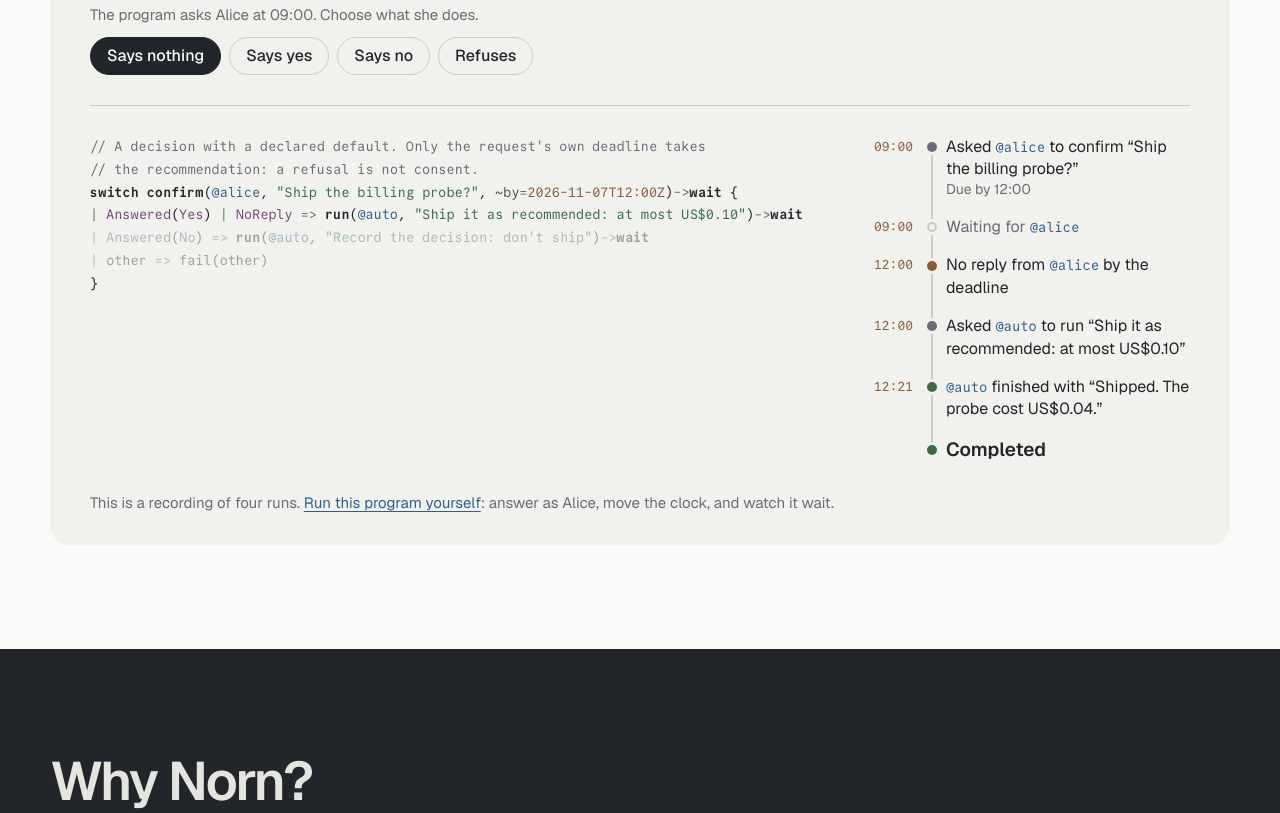
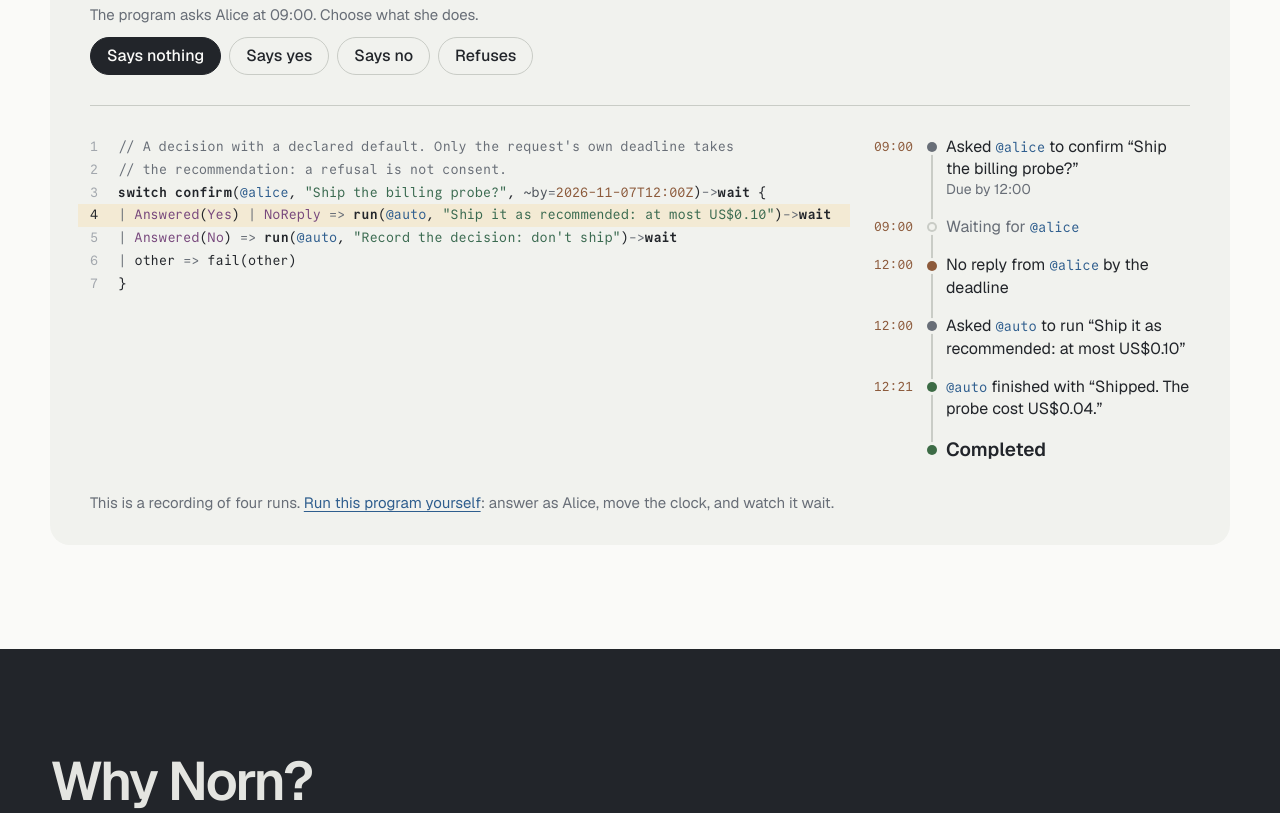
Before and after one commit to norn-lang/norn-lang.github.io, a plain HTML site: page index.html in a window 1280 px wide. Shown: the part 717-1530 px from the top of the page. Drawn offline with Linux system fonts and the light colour scheme.

Commit message:
Show the taken branch as an editor's active line (#8)
Fading the other branches made the code harder to read. The hero's code now
has a gutter of line numbers, and the taken branch is highlighted across the
gutter and the code, so the code keeps one left edge.

Co-authored-by: Claude Fable 5.2 <noreply@anthropic.com>

```diff
--- a/styles.css
+++ b/styles.css
@@ -36,6 +36,7 @@
   --ink: #22252a;
   --ink-2: #4b5159;
   --ink-3: #686e77;
+  --ink-4: #a2a7ad;
   --rule: #e3e5e0;
   --thread: #c9ccc6;
   --woad: #2f5e8e;
@@ -65,6 +66,7 @@
     --ink: #e4e5e1;
     --ink-2: #c0c4c9;
     --ink-3: #959ba3;
+  --ink-4: #646a72;
     --rule: #2b2f34;
     --thread: #3a3f45;
     --woad: #93b7df;
@@ -87,6 +89,7 @@
   --ink: #e4e5e1;
   --ink-2: #c0c4c9;
   --ink-3: #959ba3;
+  --ink-4: #646a72;
   --rule: #2b2f34;
   --thread: #3a3f45;
   --woad: #93b7df;
@@ -435,7 +438,6 @@ time {
   min-height: 1.7em;
   padding-inline: 12px;
   margin-inline: -12px;
-  border-radius: 4px;
   white-space: pre;
 }
 
@@ -463,19 +465,37 @@ time {
 .tok-label { color: var(--ink-2); }
 
 /*
- * The branch the chosen run took stays in full ink and the other two fade.
- * Nothing is drawn on the code, so its alignment is untouched. Line 4 takes
- * both a yes and the deadline.
+ * The hero's code is set as an editor sets it: a gutter of line numbers, and
+ * the branch the chosen run took shown as the active line. The gutter is
+ * there on every line, so the code keeps one left edge. Line 4 takes both a
+ * yes and the deadline.
  */
-.sim-code .ln {
-  transition: opacity 0.2s ease;
+.sim-code code {
+  counter-reset: line;
 }
 
-.sim:has(#sim-none:checked) .sim-code .ln:is(:nth-child(5), :nth-child(6)),
-.sim:has(#sim-yes:checked) .sim-code .ln:is(:nth-child(5), :nth-child(6)),
-.sim:has(#sim-no:checked) .sim-code .ln:is(:nth-child(4), :nth-child(6)),
-.sim:has(#sim-refuse:checked) .sim-code .ln:is(:nth-child(4), :nth-child(5)) {
-  opacity: 0.4;
+.sim-code .ln::before {
+  counter-increment: line;
+  content: counter(line);
+  display: inline-block;
+  width: 1ch;
+  margin-right: 2.5ch;
+  text-align: right;
+  color: var(--ink-4);
+}
+
+.sim:has(#sim-none:checked) .sim-code .ln:nth-child(4),
+.sim:has(#sim-yes:checked) .sim-code .ln:nth-child(4),
+.sim:has(#sim-no:checked) .sim-code .ln:nth-child(5),
+.sim:has(#sim-refuse:checked) .sim-code .ln:nth-child(6) {
+  background: var(--mioget);
+}
+
+.sim:has(#sim-none:checked) .sim-code .ln:nth-child(4)::before,
+.sim:has(#sim-yes:checked) .sim-code .ln:nth-child(4)::before,
+.sim:has(#sim-no:checked) .sim-code .ln:nth-child(5)::before,
+.sim:has(#sim-refuse:checked) .sim-code .ln:nth-child(6)::before {
+  color: var(--ink);
 }
 
 /* What happened, as a thread with a knot at each event */
```
